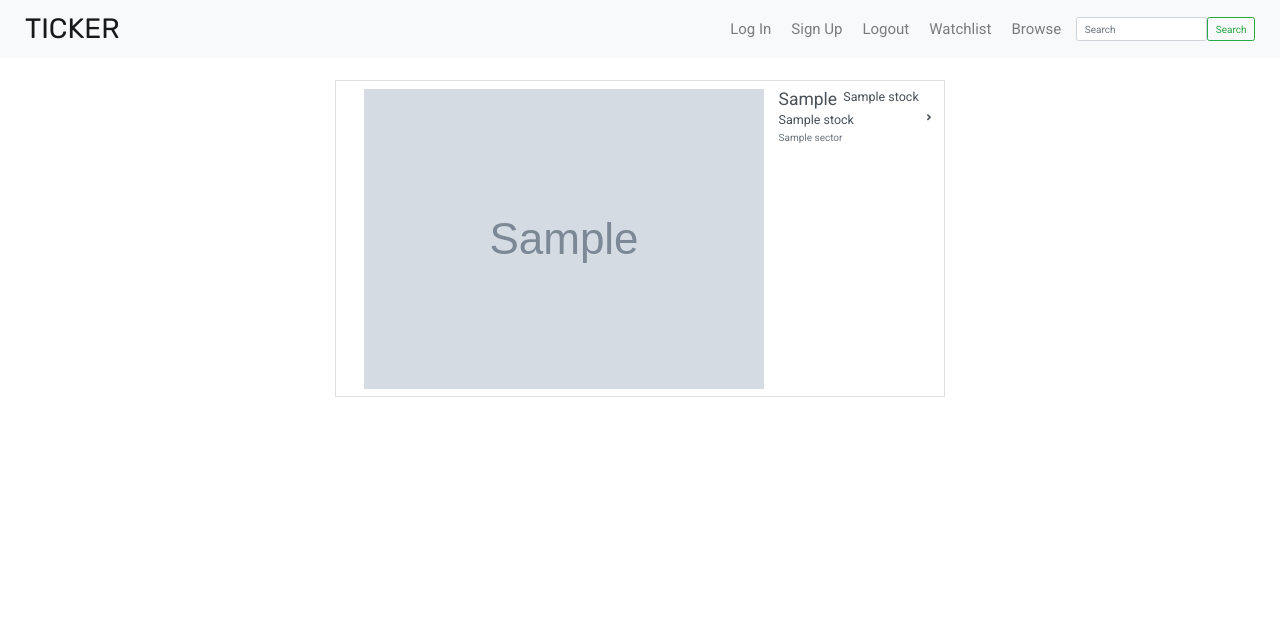
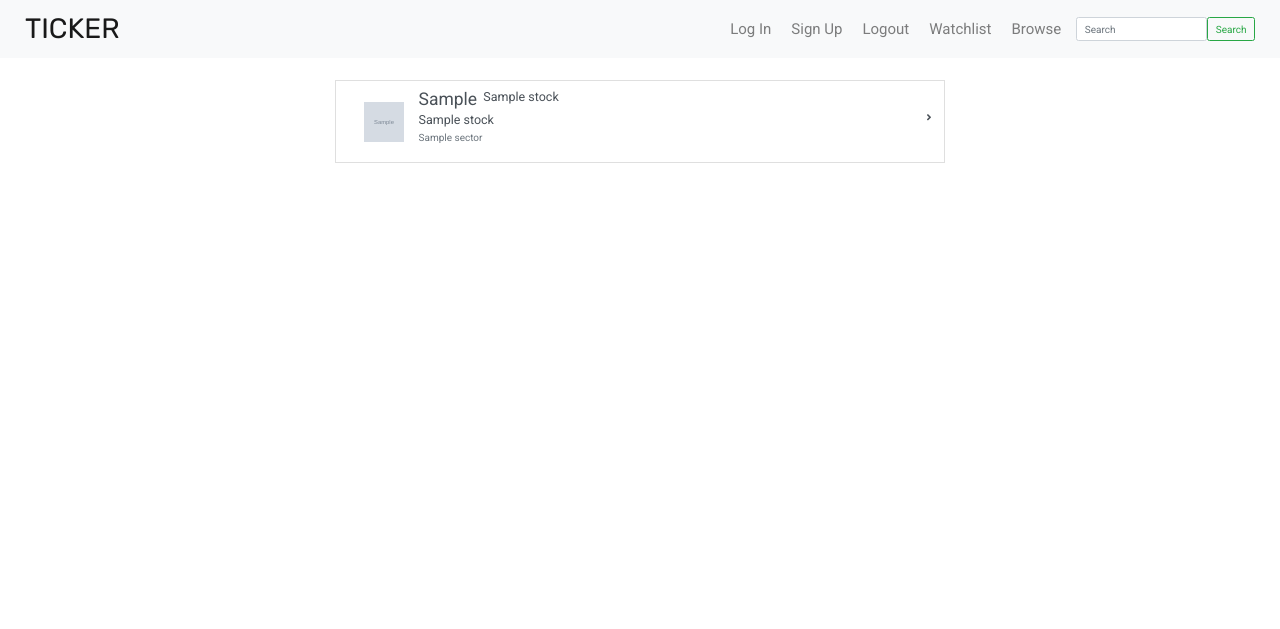
Before and after one commit to yipmunallen/third-milestone-project, a Flask app: page /browse in a window 1280 px wide. Shown: the top 629 px of the page. Run offline with Flask 2, Linux system fonts and the light colour scheme; grey boxes marked "Sample" are stand-in pictures; a database or web service that is not in the repository returns one stand-in record (values such as "Sample title"); some libraries are stand-ins or nearby versions.

Commit message:
Changed id names for icon style in "browse.html" , added to "style.css"

```diff
--- a/static/css/style.css
+++ b/static/css/style.css
@@ -98,3 +98,18 @@ body{
 .browse-items{
     margin-top: 3rem;
 }
+
+#stock-icon {
+    -ms-flex: 0 0 20px;
+    flex: 0 0 20px;
+}
+
+#stock-icon-border{
+    height: 4rem;
+    width: 4rem;
+}
+
+#stock-icon-image{
+    width: 100%;
+    height: 100%
+}
--- a/templates/browse.html
+++ b/templates/browse.html
@@ -7,9 +7,9 @@
                 <a href="#" class="list-group-item list-group-item-action">
                     <div class="container-fluid">
                         <div class="row">
-                            <div class="col align-self-center justify-text-center stock-icon">
-                                <div class="icon-border" >
-                                    <img src= "{{stock.icon_url}}" id="stock-image" alt="icon">
+                            <div class="col align-self-center justify-text-center" id="stock-icon">
+                                <div id="stock-icon-border" >
+                                    <img src= "{{stock.icon_url}}" id="stock-icon-image" alt="icon">
                                 </div>
                             </div>
                             <div class="col">
```
